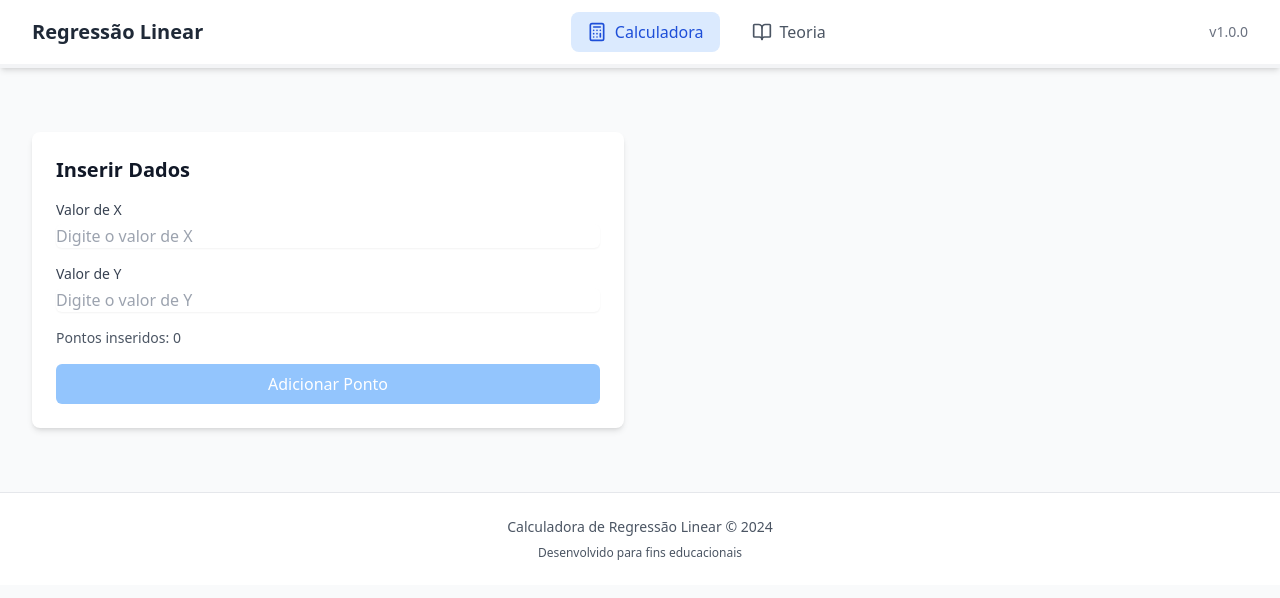
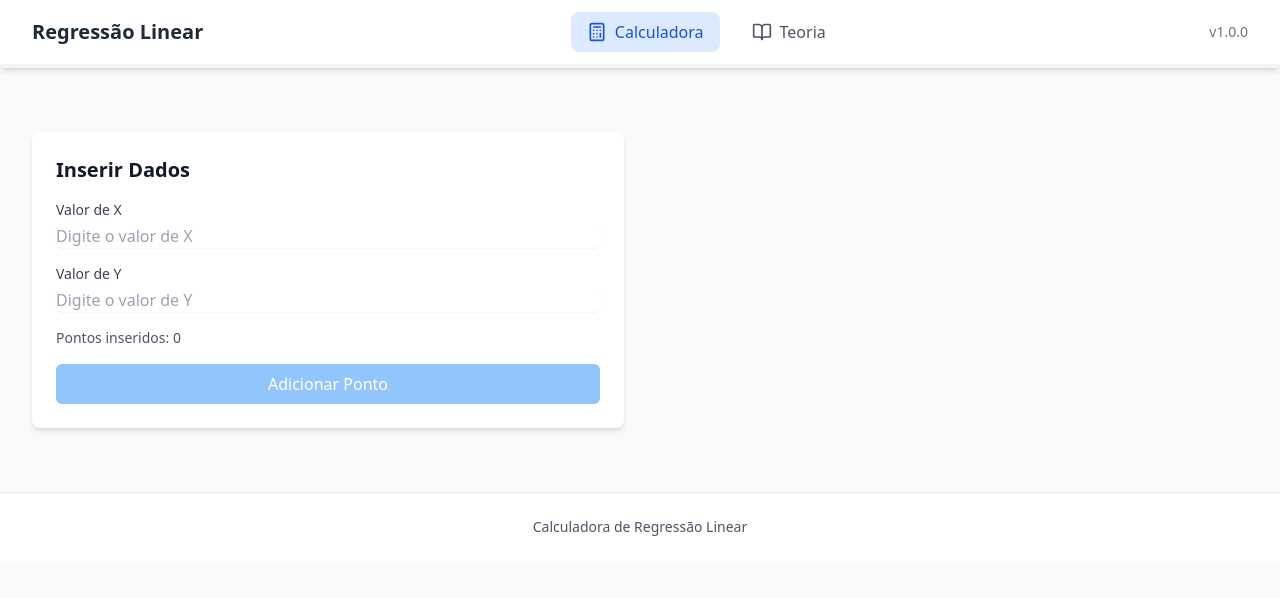
Before and after one commit to ericrodrigues00/stat-calc-2.0, a React (Vite) app: page / in a window 1280 px wide. Shown: the top 598 px of the page. Built offline with nearby package versions, Linux system fonts and the light colour scheme.

Commit message:
Update App.jsx
Mudança no Footer

```diff
--- a/src/App.jsx
+++ b/src/App.jsx
@@ -28,10 +28,7 @@ const App = () => {
                 <footer className="bg-white border-t mt-auto">
                     <div className="container mx-auto px-4 py-6 text-center text-gray-600">
                         <p className="text-sm">
-                            Calculadora de Regressão Linear © {new Date().getFullYear()}
-                        </p>
-                        <p className="text-xs mt-2">
-                            Desenvolvido para fins educacionais
+                            Calculadora de Regressão Linear
                         </p>
                     </div>
                 </footer>
```
